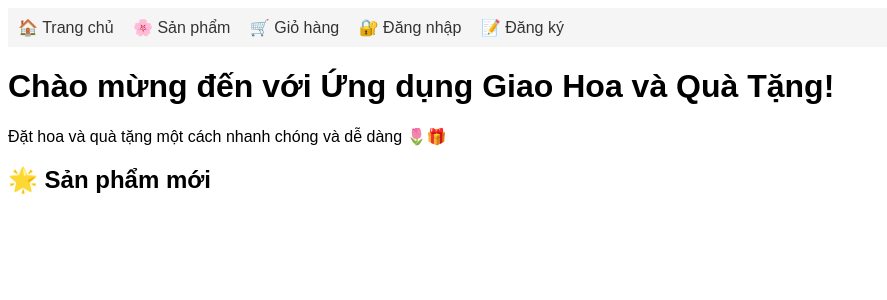
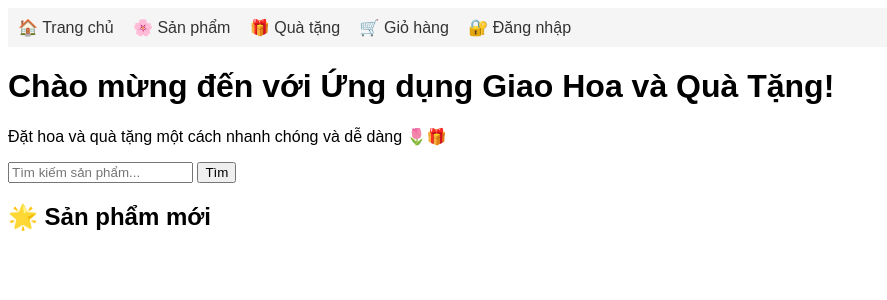
Before and after one commit to manhduc-25/Nhom11, a PHP site: page /flower_gift_shop/index.php in a window 1280 px wide. Shown: the top 300 px of the page, without its empty margins (0-887 px from the left). Run offline with PHP 8.4, Linux system fonts and the light colour scheme; data that the repository does not hold is empty.

Commit message:
Update index.php

```diff
--- a/flower_gift_shop/index.php
+++ b/flower_gift_shop/index.php
@@ -44,6 +44,7 @@ require_once 'includes/db.php';
   <div class="navbar">
     <a href="index.php">🏠 Trang chủ</a>
     <a href="product/products.php">🌸 Sản phẩm</a>
+    <a href="product/gift.php">🎁 Quà tặng</a>
     <a href="cart.php">🛒 Giỏ hàng</a>
 
     <?php if (isset($_SESSION['user'])): ?>
@@ -51,13 +52,18 @@ require_once 'includes/db.php';
       <a href="auth/logout.php">🚪 Đăng xuất</a>
     <?php else: ?>
       <a href="auth/login.php">🔐 Đăng nhập</a>
-      <a href="auth/register.php">📝 Đăng ký</a>
+
     <?php endif; ?>
   </div>
 
   <h1>Chào mừng đến với Ứng dụng Giao Hoa và Quà Tặng!</h1>
   <p>Đặt hoa và quà tặng một cách nhanh chóng và dễ dàng 🌷🎁</p>
 
+    <!-- 🔎 Thanh tìm kiếm -->
+  <form method="GET" action="search.php">
+    <input type="text" name="search" placeholder="Tìm kiếm sản phẩm..." required>
+    <button type="submit">Tìm</button>
+  </form>
   <h2>🌟 Sản phẩm mới</h2>
 
   <div class="products">
```
